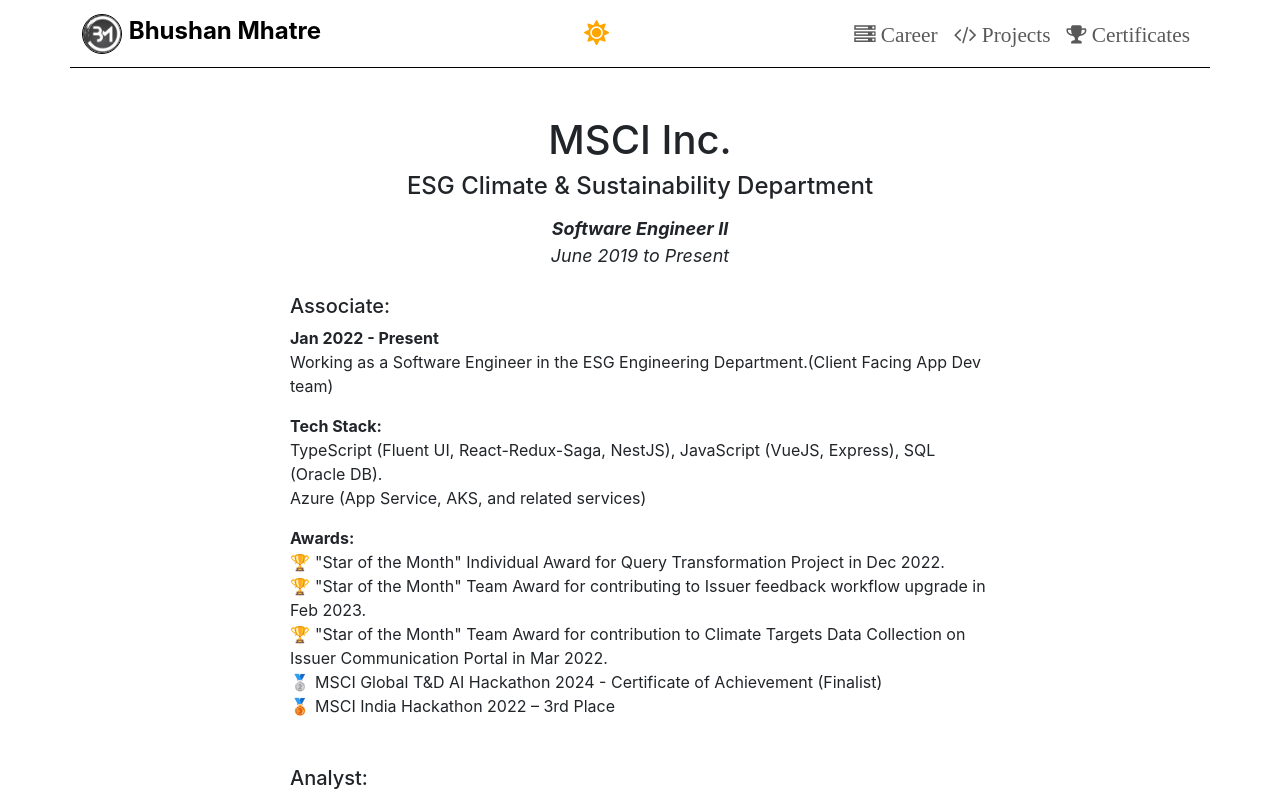
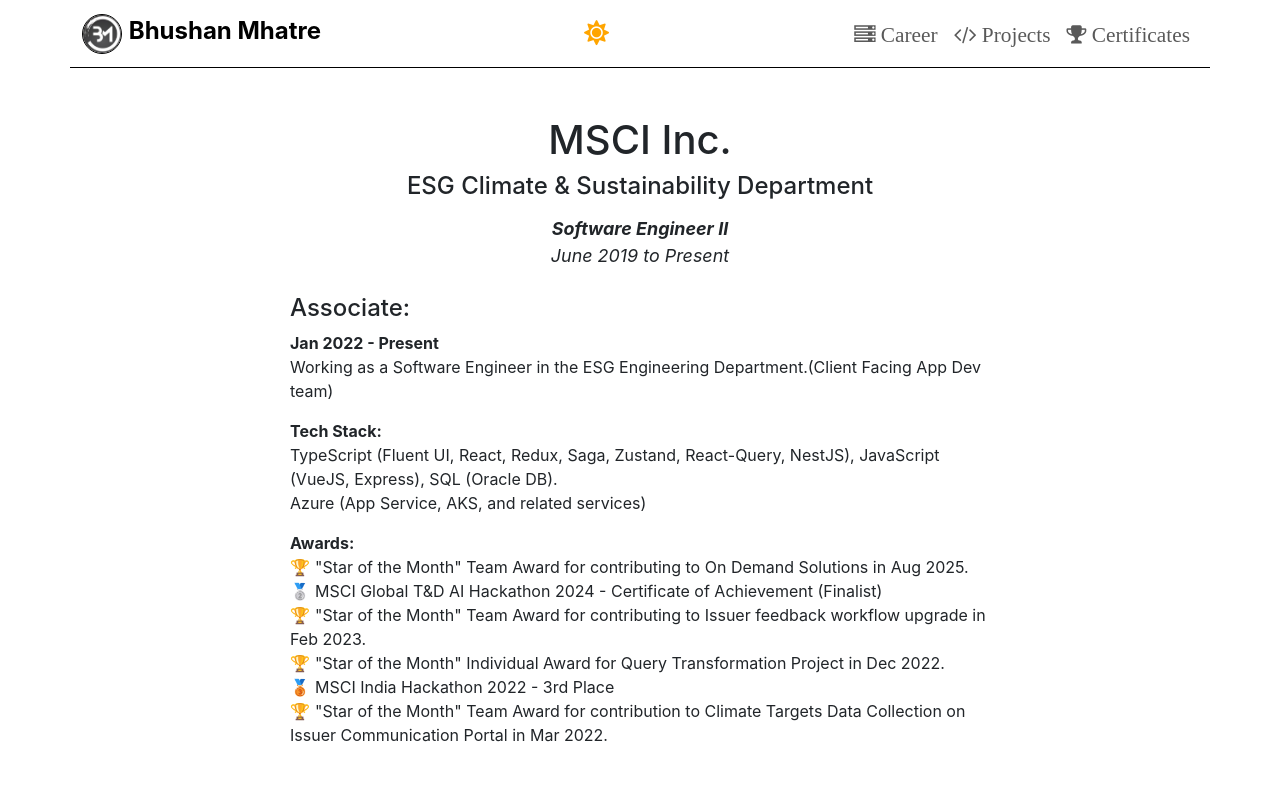
Before and after one commit to thebhushanmhatre/bhushan-portfolio, a React (Create React App) app: page /experience in a window 1280 px wide. Shown: the top 797 px of the page. Built offline with nearby package versions, Linux system fonts and the light colour scheme.

Commit message:
Update WorkExperience component: change headings to h4, enhance tech stack details, and revise award descriptions

```diff
--- a/src/components/web/WorkExperience.js
+++ b/src/components/web/WorkExperience.js
@@ -46,7 +46,7 @@
             className="text-start mt-4 mb-5"
             style={{ maxWidth: '700px', margin: '0 auto' }}
           >
-            <h5>Associate:</h5>
+            <h4>Associate:</h4>
             <strong>Jan 2022 - Present</strong>
             <p>
               Working as a Software Engineer in the ESG Engineering
@@ -56,8 +56,8 @@
             <p>
               <strong>Tech Stack:</strong>
               <br />
-              TypeScript (Fluent UI, React-Redux-Saga, NestJS), JavaScript
-              (VueJS, Express), SQL (Oracle DB).
+              TypeScript (Fluent UI, React, Redux, Saga, Zustand, React-Query,
+              NestJS), JavaScript (VueJS, Express), SQL (Oracle DB).
               <br />
               Azure (App Service, AKS, and related services)
             </p>
@@ -67,28 +67,38 @@
             <ul style={{ listStyle: 'none', paddingLeft: 0 }}>
               <li>
                 <TrophyIcon />
-                "Star of the Month" Individual Award for Query Transformation
-                Project in Dec 2022.
+                "Star of the Month" Team Award for contributing to On Demand
+                Solutions in Aug 2025.
               </li>
+
+              <li>
+                <MedalIcon type="silver" />
+                MSCI Global T&D AI Hackathon 2024 - Certificate of Achievement
+                (Finalist)
+              </li>
+
               <li>
                 <TrophyIcon />
                 "Star of the Month" Team Award for contributing to Issuer
                 feedback workflow upgrade in Feb 2023.
               </li>
+
+              <li>
+                <TrophyIcon />
+                "Star of the Month" Individual Award for Query Transformation
+                Project in Dec 2022.
+              </li>
+
+              <li>
+                <MedalIcon type="bronze" />
+                MSCI India Hackathon 2022 - 3rd Place
+              </li>
+
               <li>
                 <TrophyIcon />
                 "Star of the Month" Team Award for contribution to Climate
                 Targets Data Collection on Issuer Communication Portal in Mar
                 2022.
-              </li>
-              <li>
-                <MedalIcon type="silver" />
-                MSCI Global T&D AI Hackathon 2024 - Certificate of Achievement
-                (Finalist)
-              </li>
-              <li>
-                <MedalIcon type="bronze" />
-                MSCI India Hackathon 2022 – 3rd Place
               </li>
             </ul>
           </div>
@@ -97,7 +107,7 @@
             className="text-start mt-4"
             style={{ maxWidth: '700px', margin: '0 auto' }}
           >
-            <h5>Analyst:</h5>
+            <h4>Analyst:</h4>
             <strong>Jun 2019 - Dec 2021</strong>
 
             <p>
```
